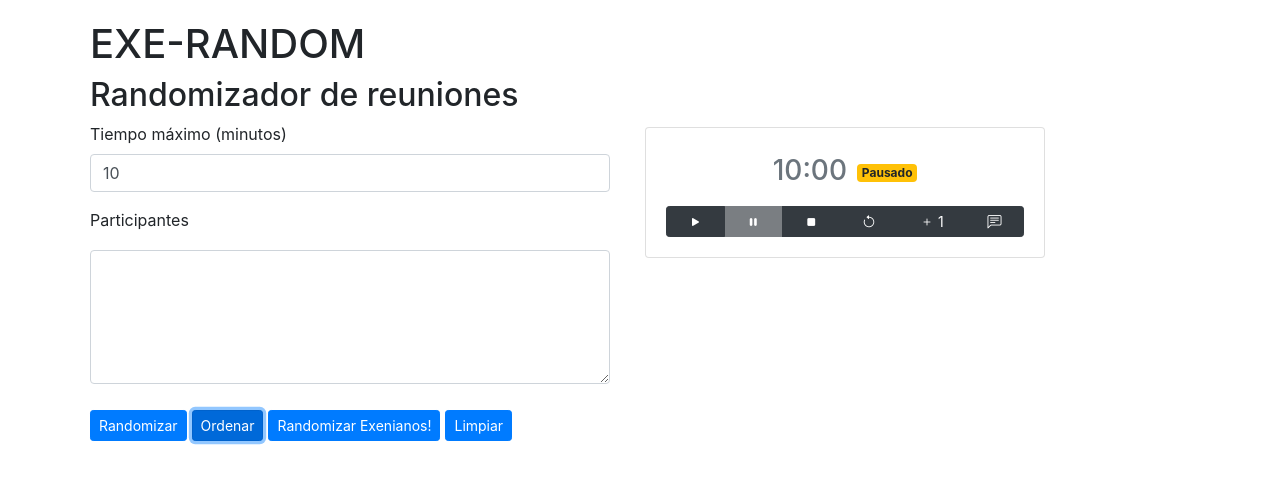
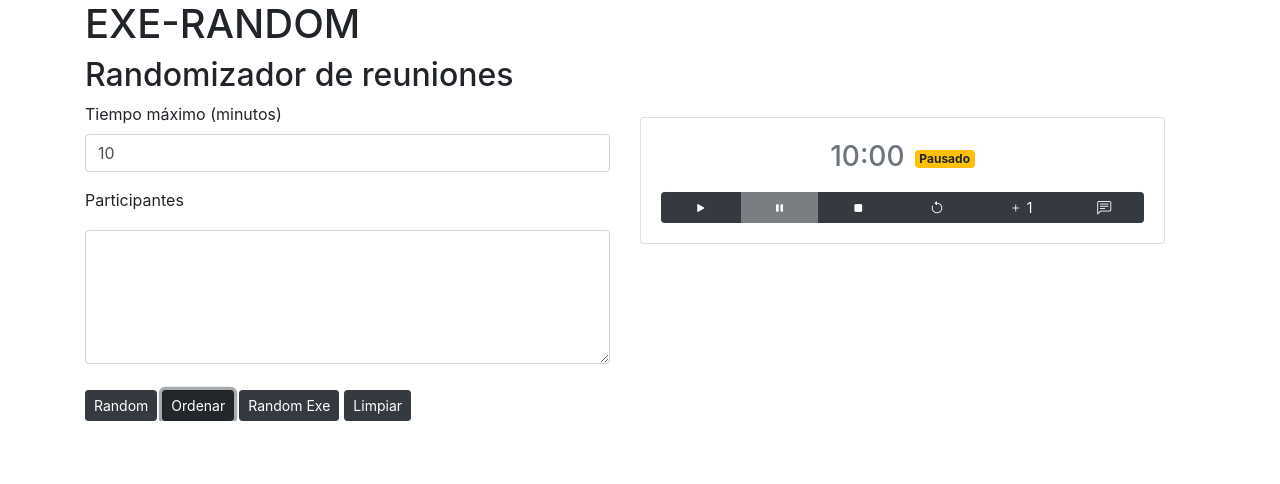
Before and after one commit to estlillo/exe-random, a Next.js app: page / in a window 1280 px wide. Both pictures are taken after a click on the button "Ordenar". Shown: the top 484 px of the page. Built offline with nearby package versions, Linux system fonts and the light colour scheme.

Commit message:
Se agregan titles en botones y se ajustan margenes en general

```diff
--- a/src/pages/components/Opcion.jsx
+++ b/src/pages/components/Opcion.jsx
@@ -85,85 +85,142 @@ const Opcion = ({ maxTime, index, line }) => {
 
 
   return (
-
-    <div key={index} style={{
+    <div
+      key={index}
+      style={{
         display: "flex",
         flexDirection: "row",
         justifyContent: "flex-start",
         alignItems: "center",
         alignContent: "flex-start",
-      margin: "5px"
-    }}>
-      <div className="card" style={{ width: "25rem" }}>
+        width: "100%",
+        marginTop: "5px",
+      }}
+    >
+      <div className="card" style={{ width: "100%" }}>
         <div className="card-body">
-          <h5 className="card-title" style={{ color: "black" }}>{line}</h5>
+          <h5 style={{ color: "grey" }}>{line}</h5>
 
-          <div style={{
-            display: "flex",
-            flexDirection: "row",
-            justifyContent: "center",
-            alignItems: "center",
-            alignContent: "flex-start"
-
-          }}>
-            <h3 className="card-subtitle mb-2 text-muted">{formatTime()}</h3>
-            <p className="card-subtitle mb-2 text-muted" style={{
-              marginLeft: "10px"
-            }}>
-              {running && <span className="badge badge-success">En tiempo</span>}
-              {!running && time > 0 && <span className="badge badge-warning">Pausado</span>}
-              {time <= 0 && <span className="badge badge-danger">Finalizado</span>}
-
-            </p>
-
-          </div>
-
-
-
-          <div className="btn-group" role="group" aria-label="Basic example" style={{
+          <div
+            style={{
               display: "flex",
               flexDirection: "row",
               justifyContent: "center",
               alignItems: "center",
               alignContent: "flex-start",
-            marginTop: "10px"
-          }}>
-            <button type='button' className="btn btn-dark btn-sm" onClick={handleStart} disabled={running}>
+            }}
+          >
+            <h3 className="card-subtitle mb-2 text-muted">{formatTime()}</h3>
+            <p
+              className="card-subtitle mb-2 text-muted"
+              style={{
+                marginLeft: "10px",
+              }}
+            >
+              {running && (
+                <span className="badge badge-success">En tiempo</span>
+              )}
+              {!running && time > 0 && (
+                <span className="badge badge-warning">Pausado</span>
+              )}
+              {time <= 0 && (
+                <span className="badge badge-danger">Finalizado</span>
+              )}
+            </p>
+          </div>
+
+          <div
+            className="btn-group"
+            role="group"
+            aria-label="Basic example"
+            style={{
+              display: "flex",
+              flexDirection: "row",
+              justifyContent: "center",
+              alignItems: "center",
+              alignContent: "flex-start",
+              marginTop: "10px",
+            }}
+          >
+            <button
+              type="button"
+              className="btn btn-dark btn-sm"
+              onClick={handleStart}
+              disabled={running}
+              title="Iniciar"
+            >
               <i className="bi bi-play-fill"></i>
             </button>
-            <button type='button' className="btn btn-dark btn-sm" onClick={handlePause} disabled={!running}>
+            <button
+              type="button"
+              className="btn btn-dark btn-sm"
+              onClick={handlePause}
+              disabled={!running}
+              title="Pausar"
+            >
               <i className="bi bi-pause-fill"></i>
             </button>
-            <button type='button' className="btn btn-dark btn-sm" onClick={handleStop} disabled={running}>
+            <button
+              type="button"
+              className="btn btn-dark btn-sm"
+              onClick={handleStop}
+              disabled={running}
+              title="Detener"
+            >
               <i className="bi bi-stop-fill"></i>
             </button>
-            <button type='button' className="btn btn-dark btn-sm" onClick={handleReset} disabled={running}>
+            <button
+              type="button"
+              className="btn btn-dark btn-sm"
+              onClick={handleReset}
+              disabled={running}
+              title="Reiniciar"
+            >
               <i className="bi bi-arrow-counterclockwise"></i>
             </button>
-            <button type='button' className="btn btn-dark btn-sm" onClick={handleAddTime} disabled={running}>
+            <button
+              type="button"
+              className="btn btn-dark btn-sm"
+              onClick={handleAddTime}
+              title="Agregar 1 minuto"
+            >
               <i className="bi bi-plus"></i> 1
             </button>
-            <button type='button' className="btn btn-dark btn-sm" onClick={() => setShowObservaciones(!showObservaciones)}>
+            <button
+              type="button"
+              className="btn btn-dark btn-sm"
+              title="Agregar observaciones"
+              onClick={() => setShowObservaciones(!showObservaciones)}
+            >
               <i className="bi bi-chat-left-text"></i>
             </button>
           </div>
-
         </div>
 
-
-        {showObservaciones && <div style={{ width: "100%" }}>
+        {showObservaciones && (
+          <div style={{ width: "100%" }}>
             <div className="card-body">
-            <h5 className="card-title">Observaciones</h5>
-            <textarea id="inputObservacion" className="form-control" style={{ marginTop: "10px" }} rows="10" value={observaciones} onChange={
-              (e) => {
+              <h5>Observaciones</h5>
+              <textarea
+                id="inputObservacion"
+                className="form-control"
+                style={{ marginTop: "10px" }}
+                rows="10"
+                value={observaciones}
+                onChange={(e) => {
                   setObservaciones(e.target.value);
-              }
-            } />
-            <button className="btn btn-primary" style={{ marginTop: "10px" }} onClick={handleExportObservaciones}>Exportar a TXT</button>
-
-
+                }}
+              />
+              <button
+                className="btn btn-dark btn-sm"
+                style={{ marginTop: "10px" }}
+                onClick={handleExportObservaciones}
+              >
+                <i class="bi bi-download"></i> Exportar a txt
+              </button>
             </div>
-        </div>}
+          </div>
+        )}
       </div>
     </div>
   );
--- a/src/pages/components/RandomizeList.jsx
+++ b/src/pages/components/RandomizeList.jsx
@@ -22,7 +22,7 @@ function RandomizeList() {
 
   const orderList = () => {
     const lines = inputValue.trim().split('\n');
-    const orderedLines = lines.sort();
+    const orderedLines = lines;
     setRandomizedList(orderedLines);
   };
 
@@ -52,55 +52,98 @@ function RandomizeList() {
 
 
   return (
-    <div className="container" style={{ padding: '20px' }}>
-      <div className='row'>
+    <div className="container">
+      <div className="row">
         <div className="col-md-12">
           <h1>EXE-RANDOM</h1>
           <h2>Randomizador de reuniones</h2>
         </div>
       </div>
-      <div className="row" style={{
+      <div
+        className="row"
+        style={{
           width: "100%",
-      }}>
+        }}
+      >
         <div className="col-md-6">
-
           <div className="form-group">
             <label>Tiempo máximo (minutos)</label>
-            <input id="inputTiempo" type="text" className="form-control" value={tiempoMaximo} onChange={handleTiempoMaximoChange} />
+            <input
+              id="inputTiempo"
+              type="text"
+              className="form-control"
+              value={tiempoMaximo}
+              onChange={handleTiempoMaximoChange}
+            />
           </div>
 
           <div className="form-group">
             <label>Participantes</label>
-            <textarea id="inputParticipantes" className="form-control" style={{ marginTop: "10px" }} rows="5" value={inputValue} onChange={handleInputChange} />
+            <textarea
+              id="inputParticipantes"
+              className="form-control"
+              style={{ marginTop: "10px" }}
+              rows="5"
+              value={inputValue}
+              onChange={handleInputChange}
+            />
           </div>
 
-          <div style={{
+          <div
+            style={{
               display: "flex",
               flexDirection: "row",
               justifyContent: "flex-start",
               alignItems: "center",
               alignContent: "flex-start",
-          }}>
-
-            <button className="btn btn-primary btn-sm" style={{ marginTop: "10px" }} onClick={randomizeList}>Randomizar</button>
-            <button className="btn btn-primary btn-sm" style={{ marginTop: "10px", marginLeft: "5px" }} onClick={orderList}>Ordenar</button>
-            <button className="btn btn-primary btn-sm" style={{ marginTop: "10px", marginLeft: "5px" }} onClick={randomizeExenianos}>Randomizar Exenianos!</button>
-            <button className="btn btn-primary btn-sm" style={{ marginTop: "10px", marginLeft: "5px" }} onClick={handleLimpiar}>Limpiar</button>
+            }}
+          >
+            <button
+              className="btn btn-dark btn-sm"
+              style={{ marginTop: "10px" }}
+              onClick={randomizeList}
+              title='Randomizar lista'
+            >
+              Random
+            </button>
+            <button
+              className="btn btn-dark btn-sm"
+              style={{ marginTop: "10px", marginLeft: "5px" }}
+              onClick={orderList}
+              title='Ordenar lista'
+            >
+              Ordenar
+            </button>
+            <button
+              className="btn btn-dark btn-sm"
+              style={{ marginTop: "10px", marginLeft: "5px" }}
+              onClick={randomizeExenianos}
+              title='Randomizar lista de exenianos'
+            >
+              Random Exe
+            </button>
+            <button
+              className="btn btn-dark btn-sm"
+              style={{ marginTop: "10px", marginLeft: "5px" }}
+              onClick={handleLimpiar}
+              title='Limpiar lista'
+            >
+              Limpiar
+            </button>
           </div>
-
-
         </div>
         <div className="col-md-6">
-          <div style={{
+          <div
+            style={{
               display: "flex",
               flexDirection: "column",
               justifyContent: "flex-start",
               alignItems: "flex-start",
               alignContent: "flex-start",
-
-          }}>
+              marginTop: "10px",
+            }}
+          >
             {randomizedList.map((line, index) => (
-
               <Opcion
                 key={index}
                 maxTime={tiempoMaximo}
```
Lines whose indentation alone changed are shown as unchanged.
